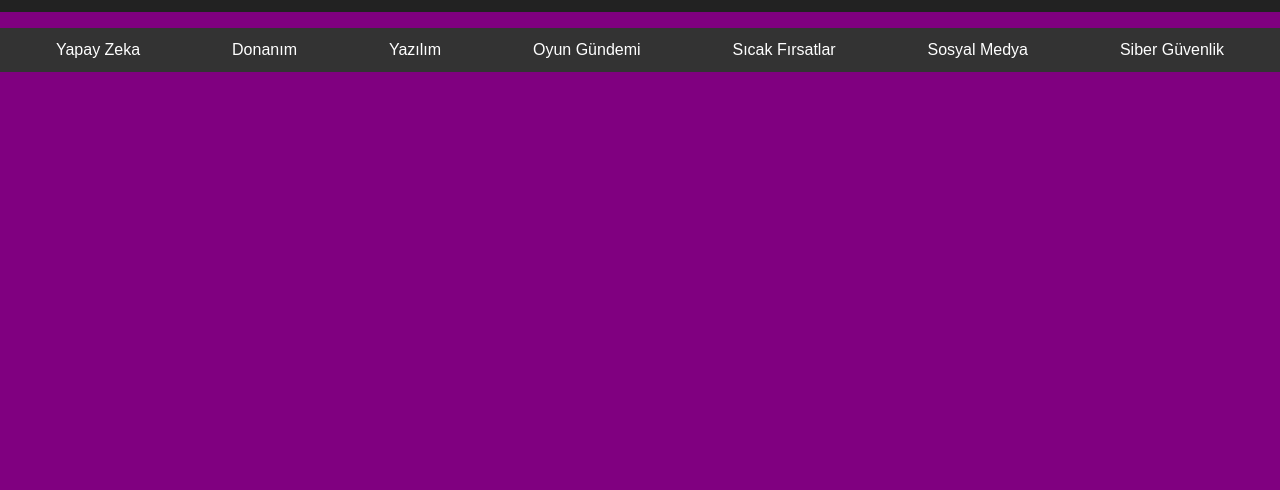
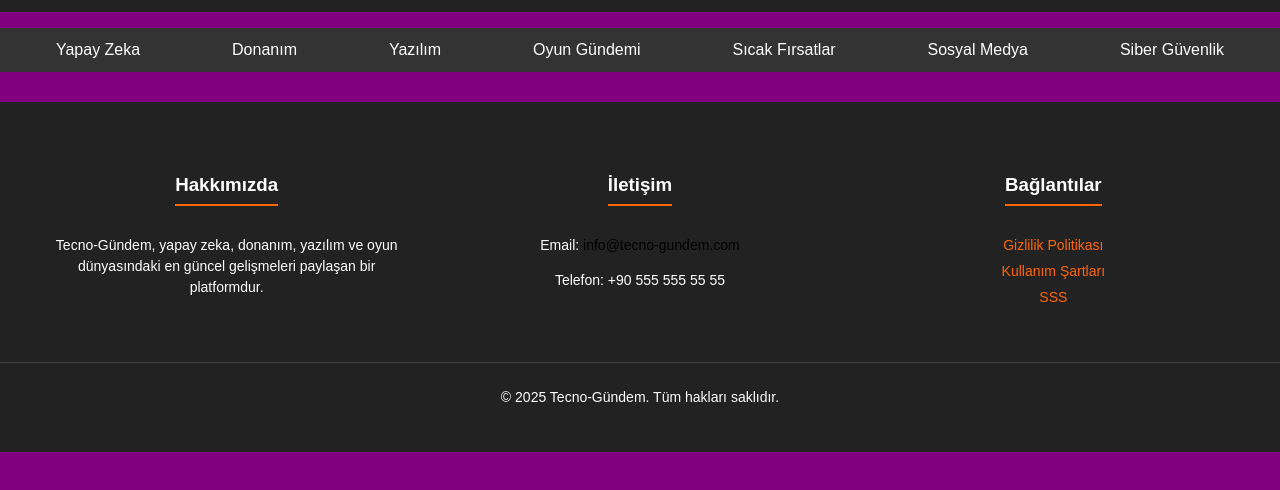
Before and after one commit to RasimYetim/Tecno-Gundem, a plain HTML site: page yazilim.html in a window 1280 px wide. Shown: the part 208-698 px from the top of the page. Drawn offline with Linux system fonts and the light colour scheme.

Commit message:
Update yazilim.html

```diff
--- a/yazilim.html
+++ b/yazilim.html
@@ -43,6 +43,30 @@
     <main>
 
     </main>
+     <footer class="footer">
+      <div class="footer-container">
+        <div class="footer-section">
+            <h3>Hakkımızda</h3>
+            <p>Tecno-Gündem, yapay zeka, donanım, yazılım ve oyun dünyasındaki en güncel gelişmeleri paylaşan bir platformdur.</p>
+        </div>
+        <div class="footer-section">
+            <h3>İletişim</h3>
+            <p>Email: <a href="mailto:info@tecno-gundem.com">info@tecno-gundem.com</a></p>
+            <p>Telefon: +90 555 555 55 55</p>
+        </div>
+        <div class="footer-section">
+            <h3>Bağlantılar</h3>
+            <ul>
+                <li><a href="#">Gizlilik Politikası</a></li>
+                <li><a href="#">Kullanım Şartları</a></li>
+                <li><a href="#">SSS</a></li>
+            </ul>
+        </div>
+    </div>
+    <div class="footer-bottom">
+        <p>&copy; 2025 Tecno-Gündem. Tüm hakları saklıdır.</p>
+    </div>
+  </footer>
 </body>
 
 </html>
```
